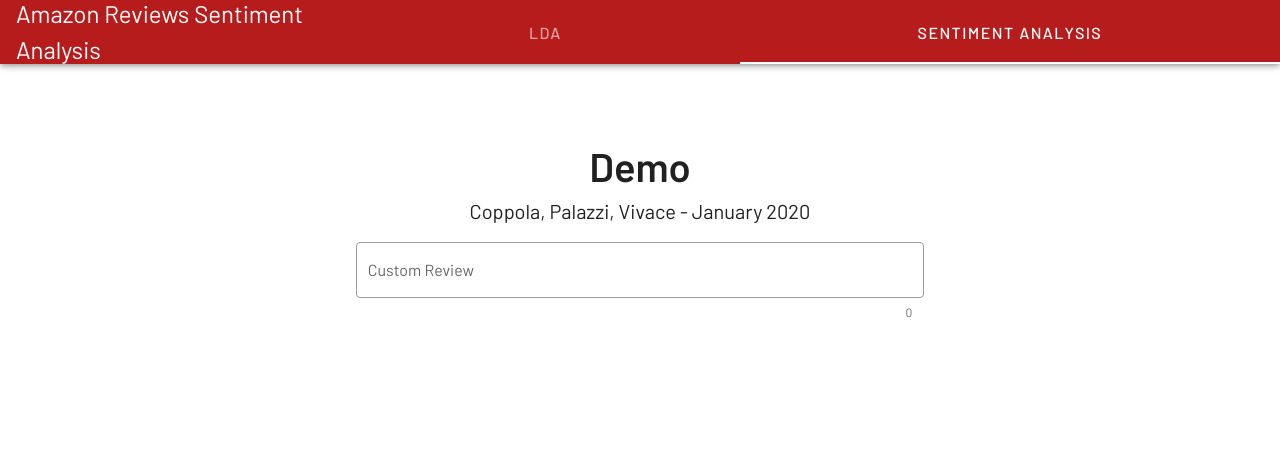
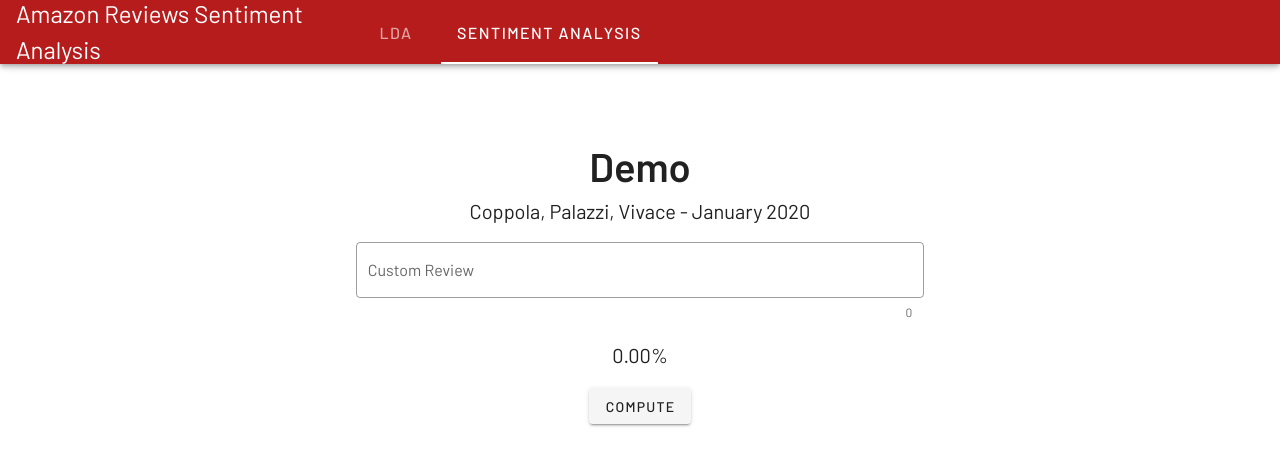
Before and after one commit to avivace/reviews-sentiment, a Vue app in the folder webapp/: page / in a window 1280 px wide. Both pictures are taken after a click on the tab "SENTIMENT ANALYSIS". Shown: the top 466 px of the page. Built offline with nearby package versions, Linux system fonts and the light colour scheme; the HTML template or start-up script is replaced by a standard one.

Commit message:
Set up Axios and plug into the ML backend

```diff
--- a/webapp/package.json
+++ b/webapp/package.json
@@ -9,6 +9,7 @@
   },
   "dependencies": {
     "@mdi/font": "^3.6.95",
+    "axios": "^0.19.1",
     "core-js": "^3.4.4",
     "roboto-fontface": "*",
     "vue": "^2.6.10",
--- a/webapp/src/components/HelloWorld.vue
+++ b/webapp/src/components/HelloWorld.vue
@@ -8,7 +8,7 @@
 Amazon Reviews Sentiment Analysis
 <v-spacer></v-spacer>
     <v-tabs
-grow=false
+
 right="right"
 align-with-title
           background-color="transparent"
@@ -51,7 +51,12 @@
             hint="English only!"
           ></v-text-field>
         </v-col>
+
       </v-row>
+      <v-row justify="center"> <center> {{ (value.toFixed(5) * 100).toFixed(2) }}% </center> </v-row>
+      <br>
+      <v-btn @click=compute
+      >compute </v-btn>
 
   </v-flex>
 
@@ -114,16 +119,34 @@
 <script>
 export default {
   name: 'HelloWorld',
+  methods: {
+    compute: function(){
+
+      this.$axios.get('http://localhost:5000/', {params: {
+        text: this.formText
+      }}).then(function (response) {
+        self.value=response.data.positive
+      })
+    }
+  },
   watch: {
     formText: function (val) {
       // Do things
       this.test = "A" + val
+      var self = this;
+      this.$axios.get('http://localhost:5000/', {params: {
+        text: self.formText
+      }}).then(function (response) {
+        self.value=response.data.positive
+      })
+
   },
 },
   data: () => ({
     formText: "",
     test: "aa",
     toggledlda: false,
+    value: 0,
     toggledsent: false,
     lda: [
     {
```
Also changed, not shown: 1 other file (tests, documents, lock files or other folders).
